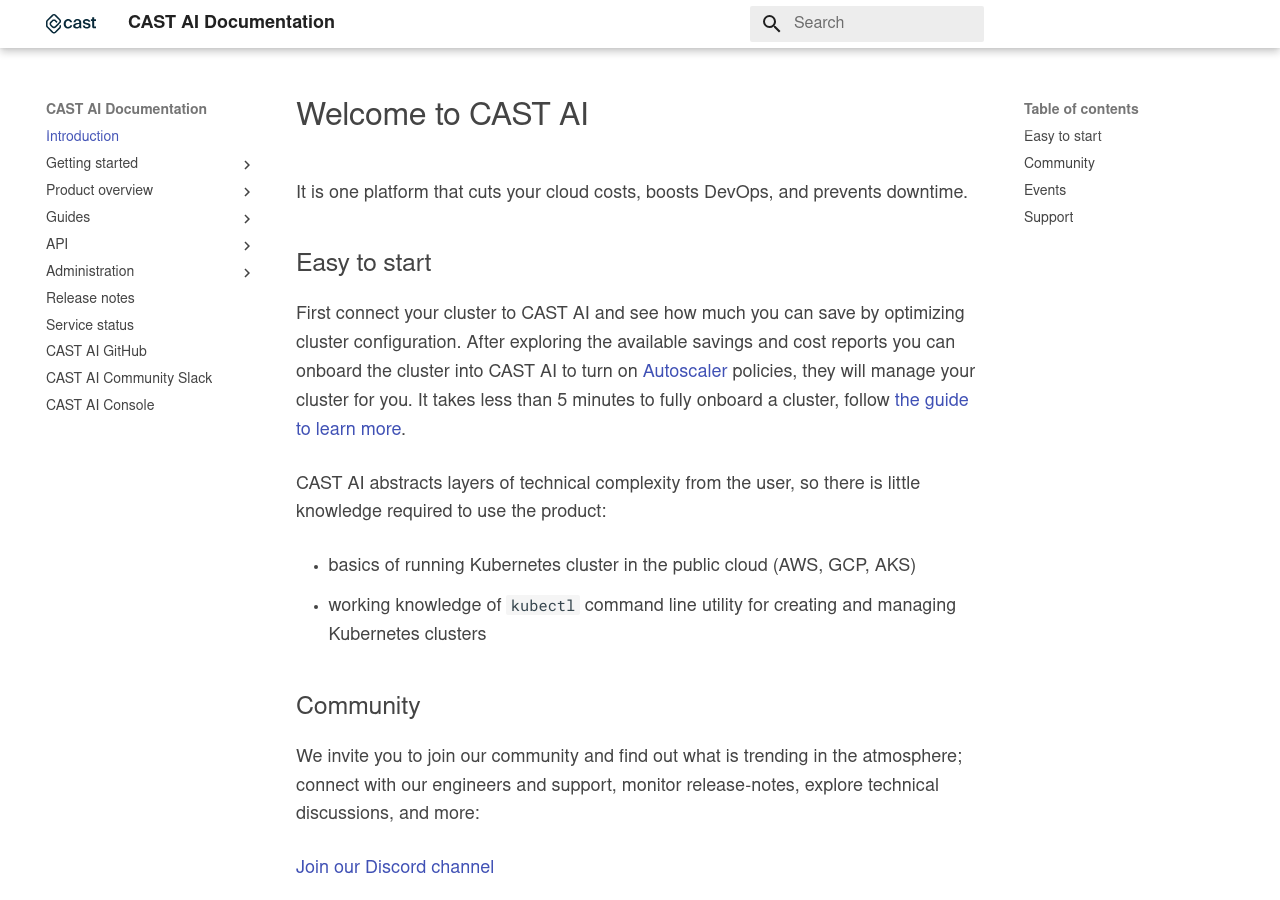
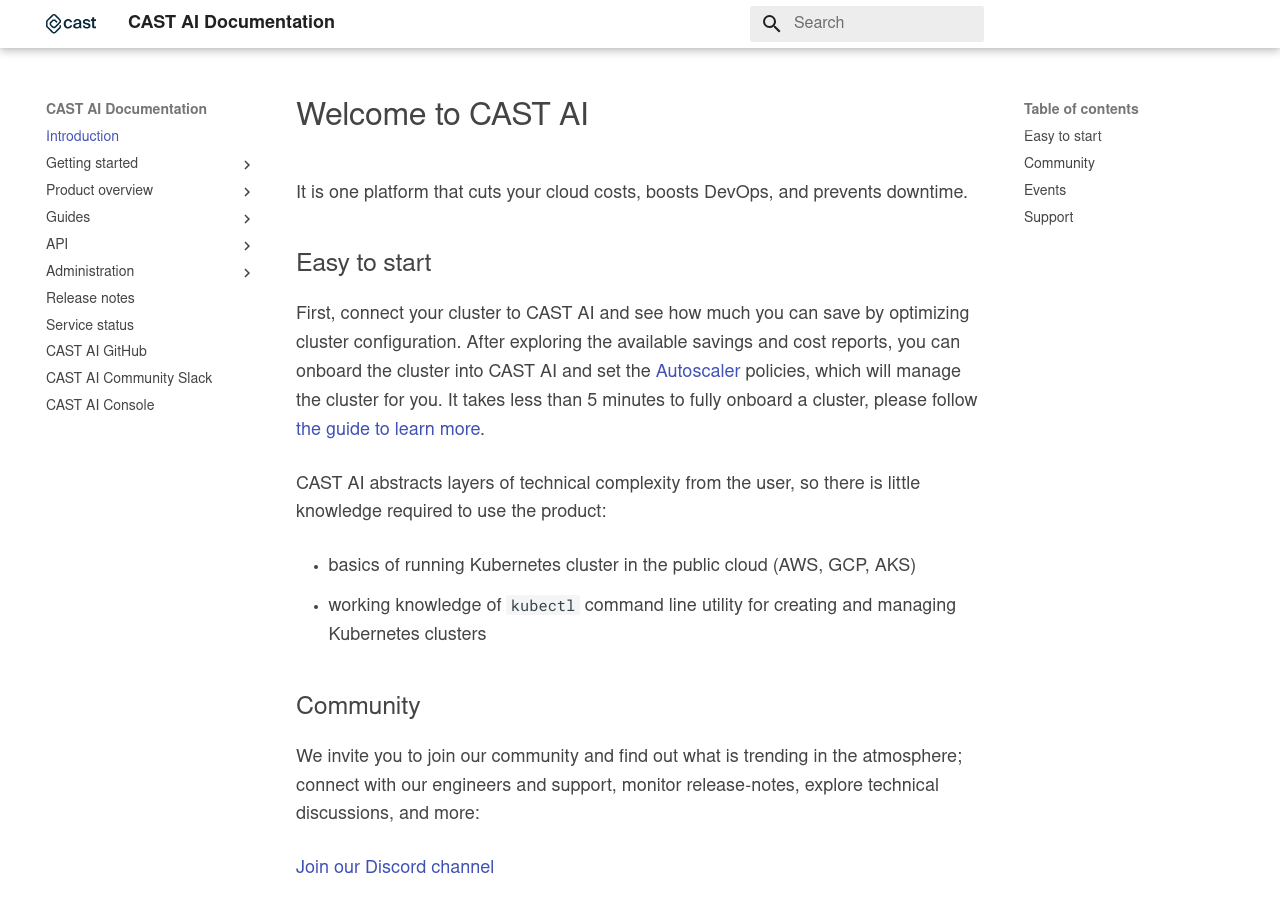
Before and after one commit to castai/docs, an MkDocs documentation site: the page built from docs/index.md, in a window 1280 px wide and 900 px high. Built offline with MkDocs 1.6.1 and Material for MkDocs 9.7.7, drawn with Linux system fonts in a browser that asks for light colours; some web fonts are replaced.

Commit message:
Update index.md

```diff
--- a/docs/index.md
+++ b/docs/index.md
@@ -8,7 +8,7 @@
 
 ## Easy to start
 
-First connect your cluster to CAST AI and see how much you can save by optimizing cluster configuration. After exploring the available savings and cost reports you can onboard the cluster into CAST AI to turn on [Autoscaler](./product-overview/console/autoscaler.md) policies, they will manage your cluster for you. It takes less than 5 minutes to fully onboard a cluster, follow [the guide to learn more](getting-started/overview.md).
+First, connect your cluster to CAST AI and see how much you can save by optimizing cluster configuration. After exploring the available savings and cost reports, you can onboard the cluster into CAST AI and set the [Autoscaler](./product-overview/console/autoscaler.md) policies, which will manage the cluster for you. It takes less than 5 minutes to fully onboard a cluster, please follow [the guide to learn more](getting-started/overview.md).
 
 CAST AI abstracts layers of technical complexity from the user, so there is little knowledge required to use the product:
 
```
